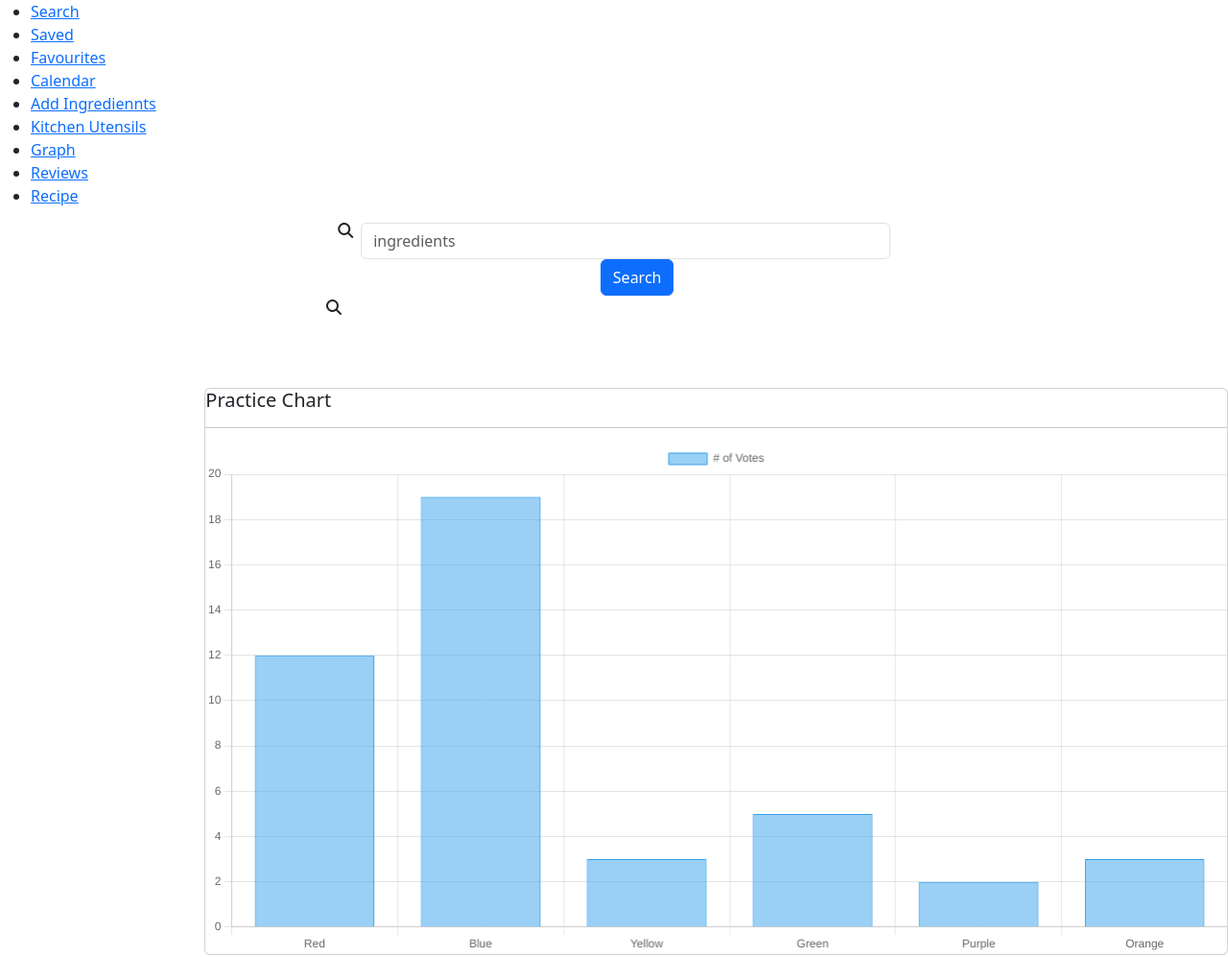
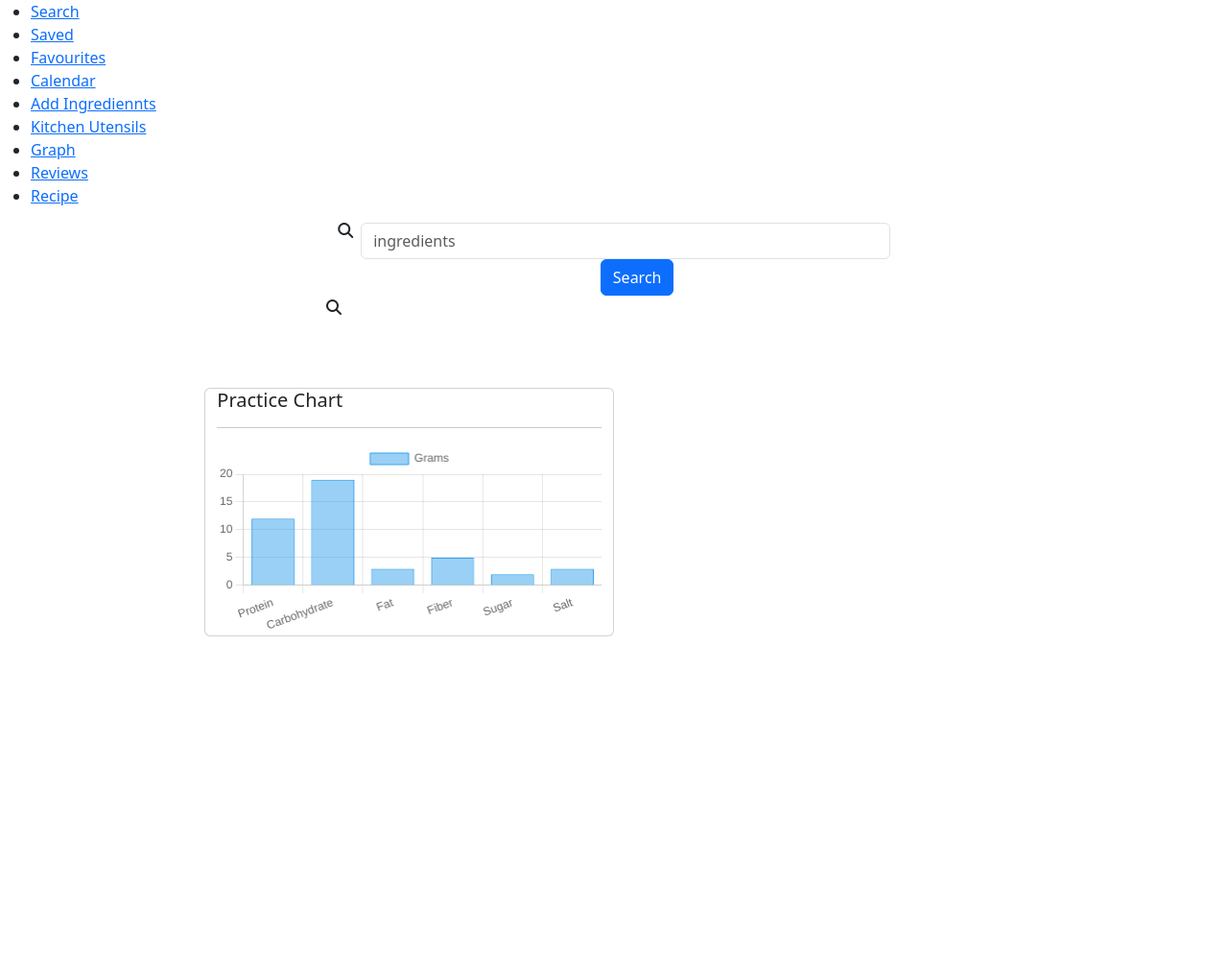
Before and after one commit to RossNE99/Delish-Discoveries, a plain HTML site: page index.html in a window 1280 px wide. Shown: the whole page at 96% size. After the commit the page ends 800 px from the top, so only its background shows below. Drawn offline with nearby package versions, Linux system fonts and the light colour scheme; no server answers.

Commit message:
resized chart to col-4

```diff
--- a/Assets/js/chart.js
+++ b/Assets/js/chart.js
@@ -4,9 +4,9 @@
   new Chart(ctx, {
     type: 'bar',
     data: {
-      labels: ['Red', 'Blue', 'Yellow', 'Green', 'Purple', 'Orange'],
+      labels: ['Protein', 'Carbohydrate', 'Fat', 'Fiber', 'Sugar', 'Salt'],
       datasets: [{
-        label: '# of Votes',
+        label: 'Grams',
         data: [12, 19, 3, 5, 2, 3],
         borderWidth: 1
       }]
--- a/index.html
+++ b/index.html
@@ -67,7 +67,7 @@
         </div>
 
         <!-- Div for Chart -->
-       <div class="col8 offset-2 my-5">
+       <div class="col-4 offset-2 my-5 d-flex flex-wrap row">
             <div class="card">
                 <div class="cardbody">
                     <h5>Practice Chart</h5>
```
